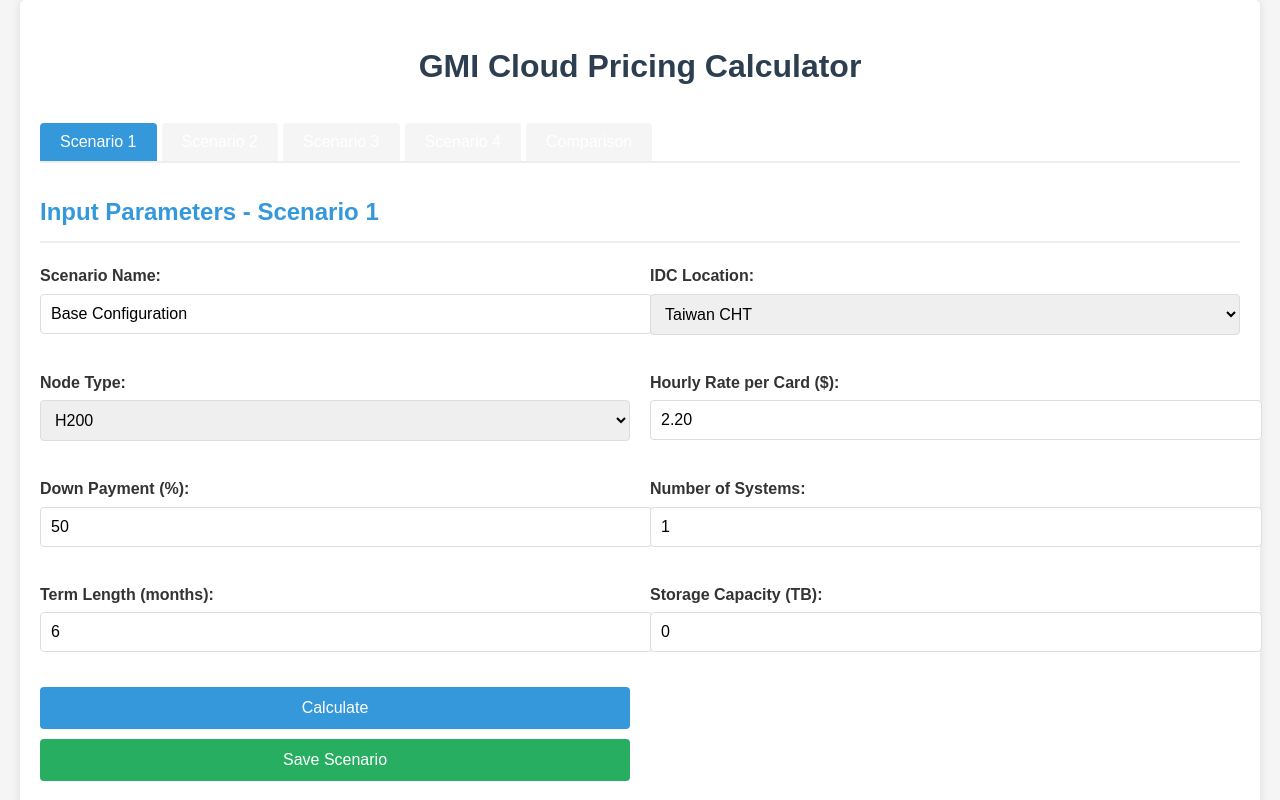
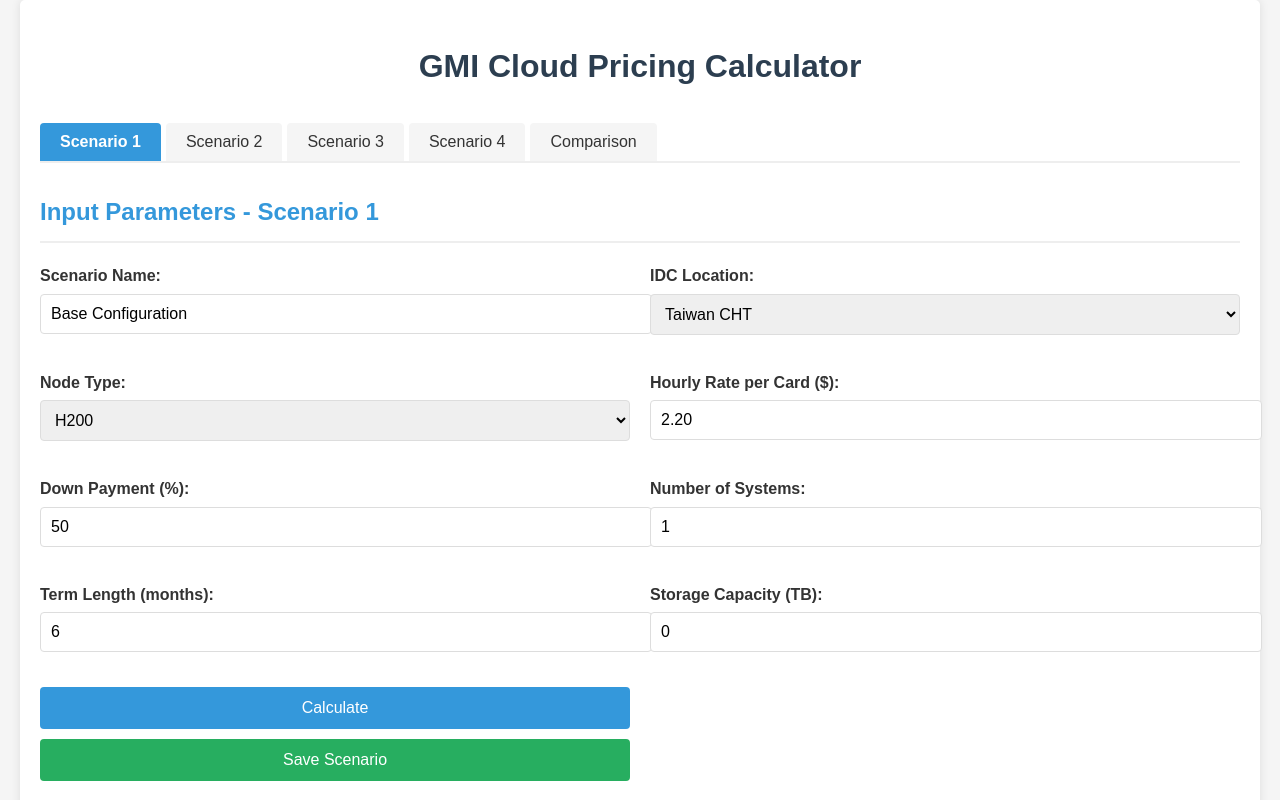
Before and after one commit to crueyj1/calculator_revamp-copy, a plain HTML site: page index.html in a window 1280 px wide. Shown: the top 800 px of the page. Drawn offline with Linux system fonts and the light colour scheme.

Commit message:
button color

```diff
--- a/styles.css
+++ b/styles.css
@@ -120,16 +120,20 @@
     border-radius: 4px 4px 0 0;
     margin-right: 5px;
     cursor: pointer;
-    transition: background-color 0.3s;
+    transition: background-color 0.3s, color 0.3s;
+    color: #333; /* Darker text color for better contrast on inactive tabs */
+    font-weight: 500; /* Adding slightly bolder text for better readability */
 }
 
 .tab-btn:hover {
     background-color: #e0e0e0;
+    color: #2c3e50; /* Slightly darker text on hover for better visibility */
 }
 
 .tab-btn.active {
     background-color: #3498db;
     color: white;
+    font-weight: 600; /* Make active tab text slightly bolder */
 }
 
 .tab-content {
```
